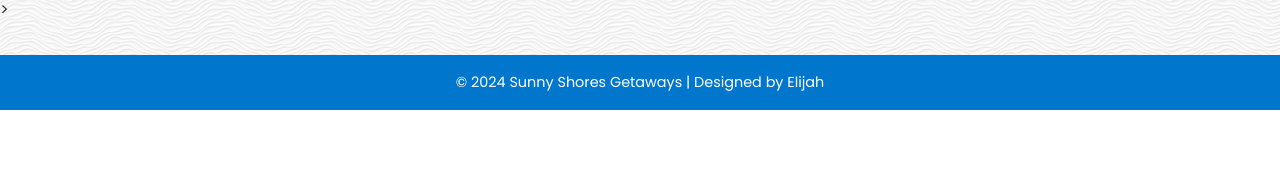
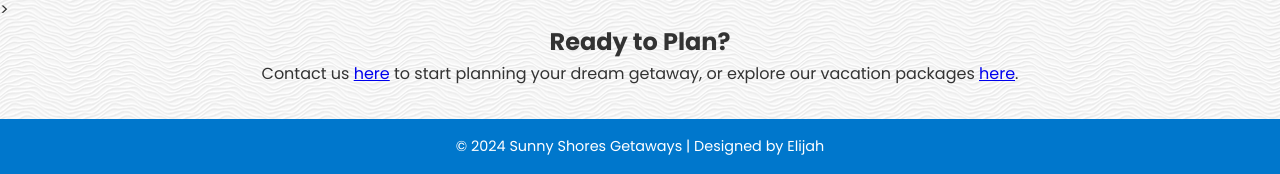
Before and after one commit to dantezmartino/fid, a plain HTML site: page CSS/destinations.html in a window 1280 px wide. Shown: the part 740-914 px from the top of the page. Before the commit the page ends 850 px from the top, so only its background shows below. Drawn offline with Linux system fonts and the light colour scheme.

Commit message:
Add files via upload

```diff
--- a/CSS/destinations.html
+++ b/CSS/destinations.html
@@ -35,6 +35,11 @@
     <img src="images/beach6.jpg" alt="Tropical Paradise"  width="500" height="400" style="display: block; margin-left: auto; margin-right: auto;">>
 
     <div align="center">
+        <h2>Ready to Plan?</h2>
+        <p>Contact us <a href="contact.html">here</a> to start planning your dream getaway, or explore our vacation packages <a href="package.html">here</a>.</p>
+      </div>
+
+    <div align="center">
         <footer><p>&copy; 2024 Sunny Shores Getaways | Designed by Elijah</p></footer>
     </div>
 </body>
```
Also changed, not shown: CSS/package.html (+4 -0 lines).
